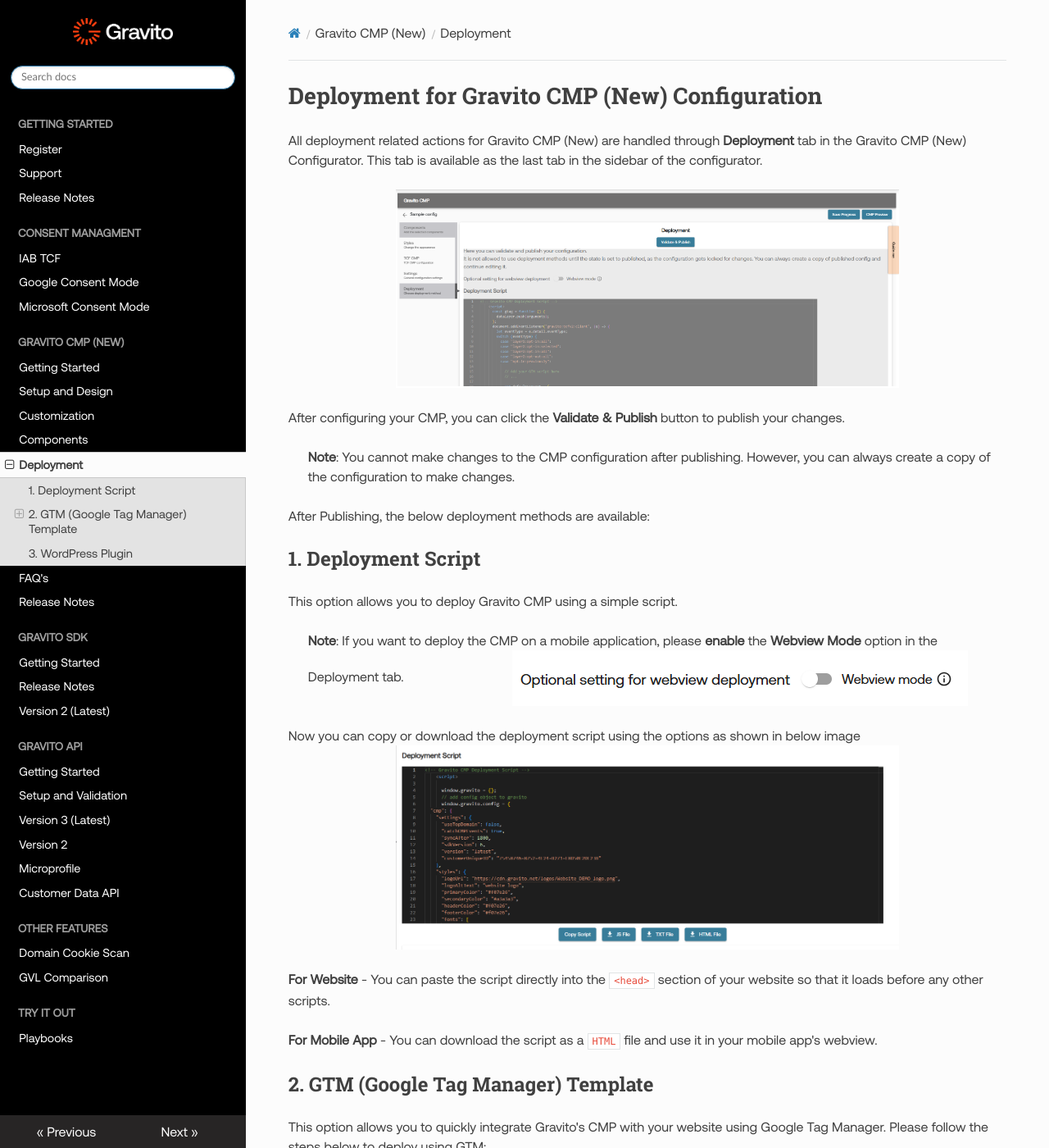
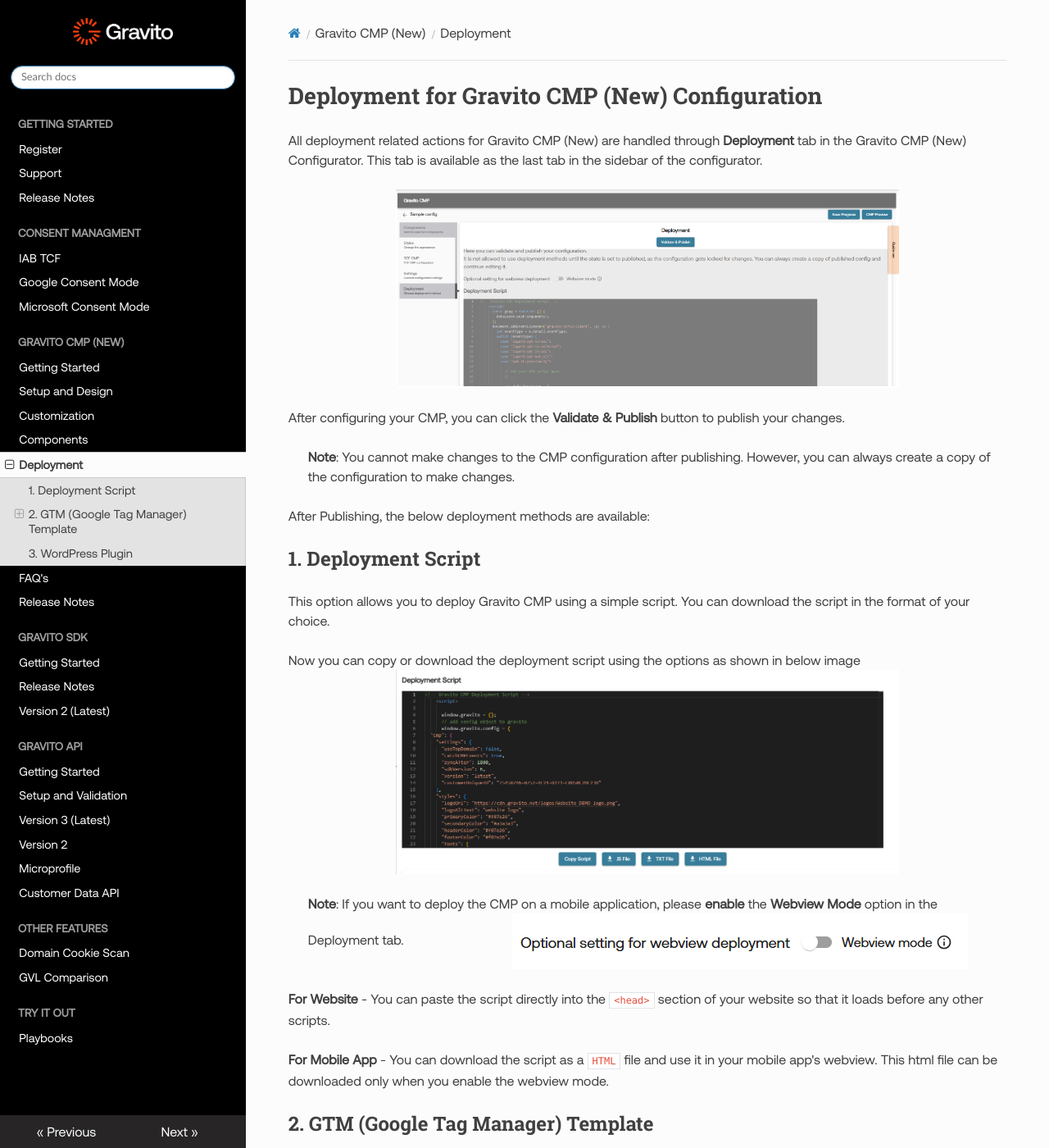
Before and after one commit to GravitoLtd/gravitoltd.github.io, an MkDocs documentation site: the page built from docs/Gravito_V6_CMP/Deployment.md, in a window 1280 px wide and 1400 px high. Shown: the whole window at 82% size. Built offline with MkDocs 1.6.1, drawn with Linux system fonts in a browser that asks for light colours; nearby versions of some CDN libraries; comment, search, counter and statistics services are not loaded.

Commit message:
final changes

```diff
--- a/docs/Gravito_V6_CMP/Deployment.md
+++ b/docs/Gravito_V6_CMP/Deployment.md
@@ -11,17 +11,19 @@
 After Publishing, the below deployment methods are available:
 
 ## 1. Deployment Script
-This option allows you to deploy Gravito CMP using a simple script.
+This option allows you to deploy Gravito CMP using a simple script. You can download the script in the format of your choice.
+
+
+Now you can copy or download the deployment script using the options as shown in below image
+    ![](./img/deployment_script.png)
+
 
 > **Note**: If you want to deploy the CMP on a mobile application, please **enable** the **Webview Mode** option in the Deployment tab.
         ![](./img/webview_button.png)
 
-Now you can copy or download the deployment script using the options as shown in below image
-    ![](./img/deployment_script.png)
-
 **For Website** - You can paste the script directly into the `<head>` section of your website so that it loads before any other scripts.
 
-**For Mobile App** - You can download the script as a `HTML` file and use it in your mobile app's webview.
+**For Mobile App** - You can download the script as a `HTML` file and use it in your mobile app's webview. This html file can be downloaded only when you enable the webview mode.
 
 ## 2. GTM (Google Tag Manager) Template
 This option allows you to quickly integrate Gravito's CMP with your website using Google Tag Manager. Please follow the steps below to deploy using GTM:
```
Also changed, not shown: docs/Gravito_V6_CMP/Setup_and_Design.md (+2 -0 lines).
